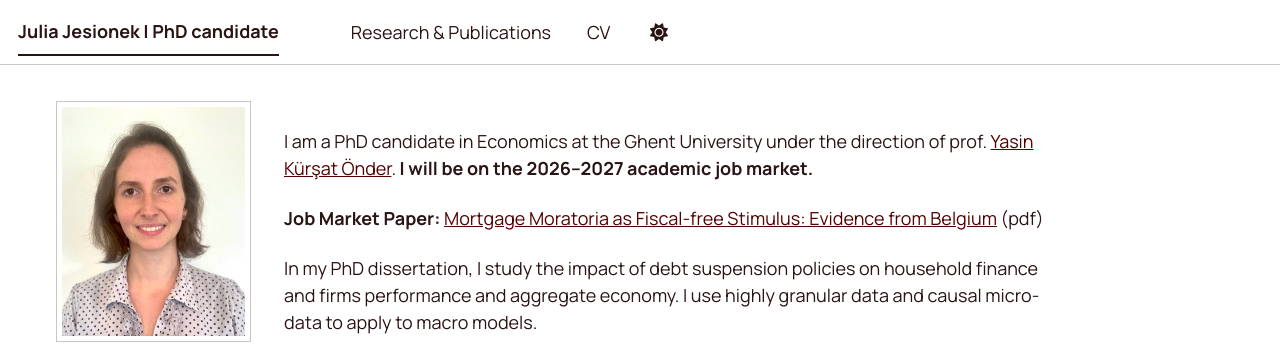
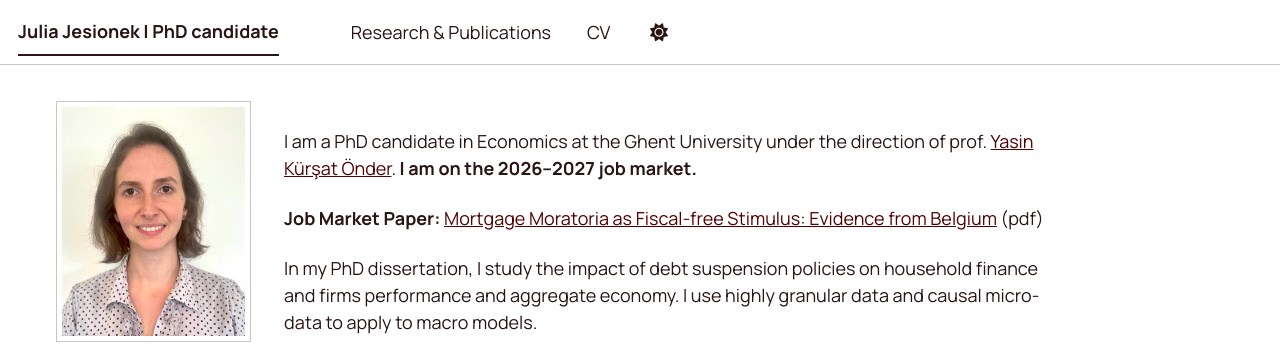
Before and after one commit to juliajesionek/homepage, a Jekyll site: the page built from _pages/about.md, in a window 1280 px wide and 1231 px high. Shown: the top 351 px of the window. Built offline with Jekyll 4.4.1, drawn with Linux system fonts in a browser that asks for light colours; a style sheet for code colours, icons or effects is not loaded.

Commit message:
Reword job market line
Co-Authored-By: Claude Opus 5.5 <noreply@anthropic.com>

```diff
--- a/_pages/about.md
+++ b/_pages/about.md
@@ -9,7 +9,7 @@ redirect_from:
 
 <div class="about-intro" markdown="1">
 
-I am a PhD candidate in Economics at the Ghent University under the direction of prof. [Yasin Kürşat Önder](https://sites.google.com/view/yasin-kursat-onder). **I will be on the 2026–2027 academic job market.**
+I am a PhD candidate in Economics at the Ghent University under the direction of prof. [Yasin Kürşat Önder](https://sites.google.com/view/yasin-kursat-onder). **I am on the 2026–2027 job market.**
 
 **Job Market Paper:** [Mortgage Moratoria as Fiscal-free Stimulus: Evidence from Belgium](/files/Belgian_Mortgage_Moratoria_WP.pdf) (pdf)
 
```
